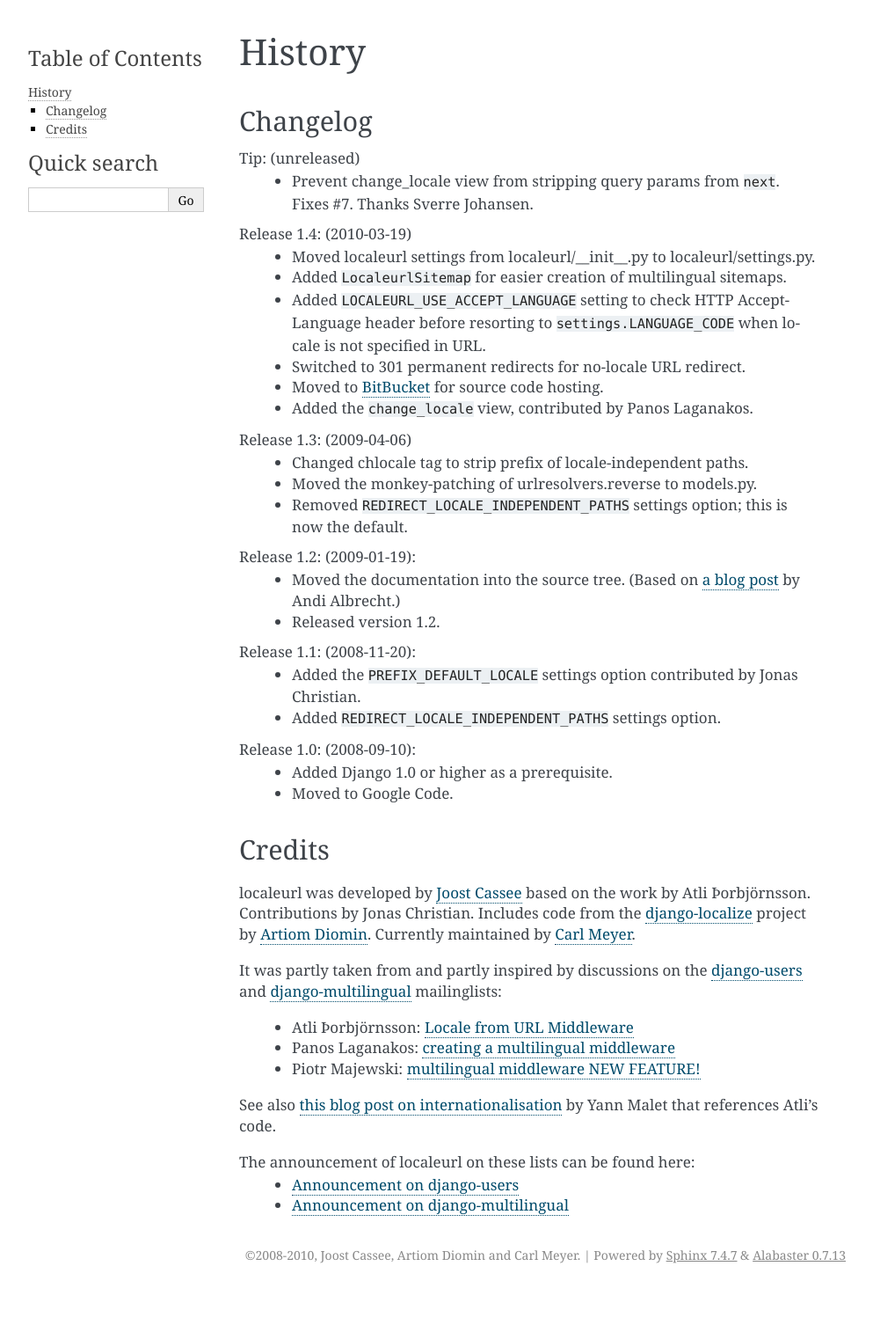
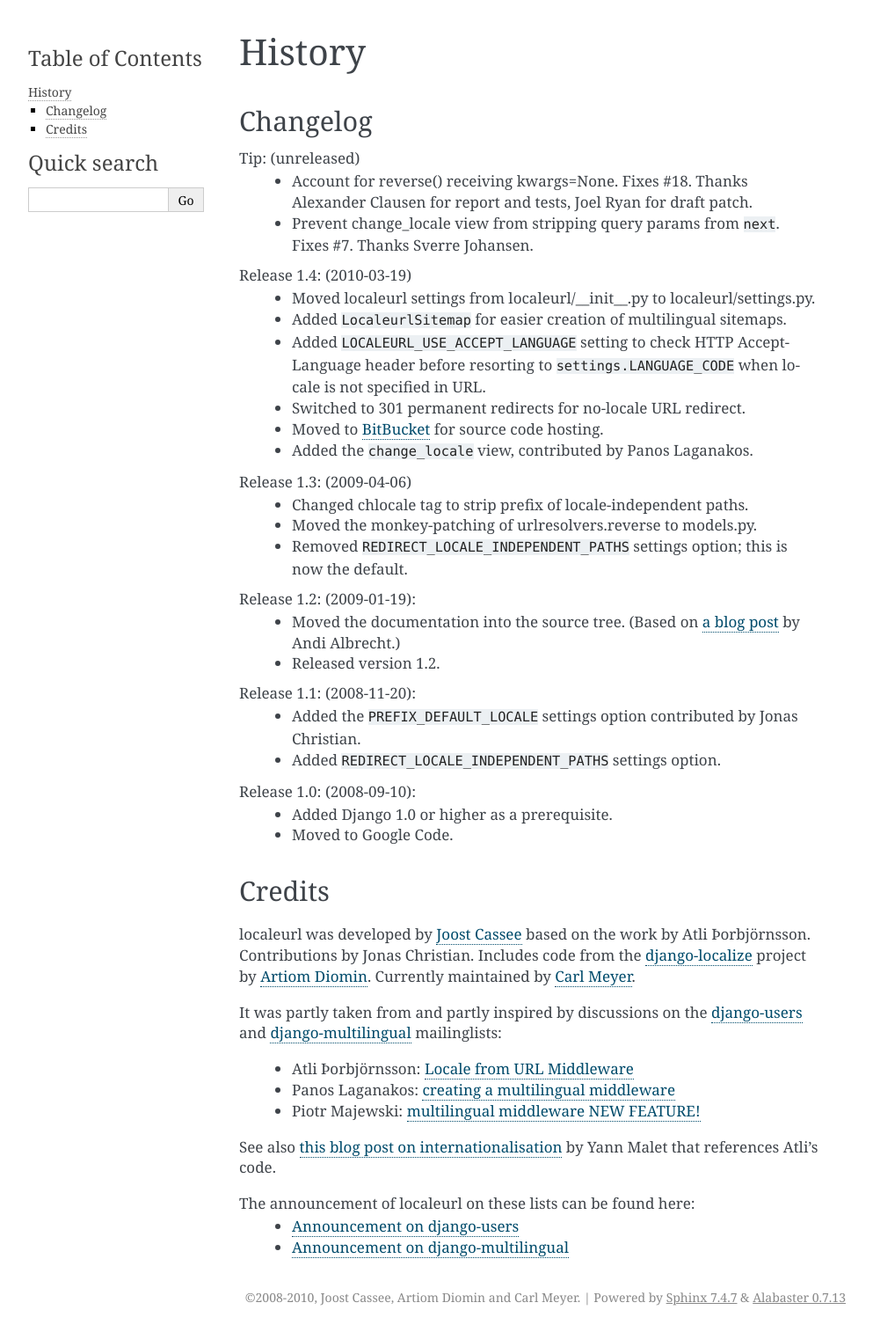
Before and after one commit to eugena/django-localeurl, a Sphinx documentation site: the page built from docs/history.rst, in a window 1280 px wide. Shown: the whole page at 88% size, without its empty margins (148-1141 px from the left). Built offline with Sphinx 7.4.7, drawn with Linux system fonts in a browser that asks for light colours; before the commit the page ends 1466 px from its top, so only the background shows below that.

Commit message:
Added changelog note for issue 18 fix.

```diff
--- a/docs/history.rst
+++ b/docs/history.rst
@@ -6,6 +6,8 @@ Changelog
 ---------
 
 Tip: (unreleased)
+  * Account for reverse() receiving kwargs=None. Fixes #18. Thanks Alexander
+    Clausen for report and tests, Joel Ryan for draft patch.
   * Prevent change_locale view from stripping query params from ``next``.
     Fixes #7. Thanks Sverre Johansen.
 
```
